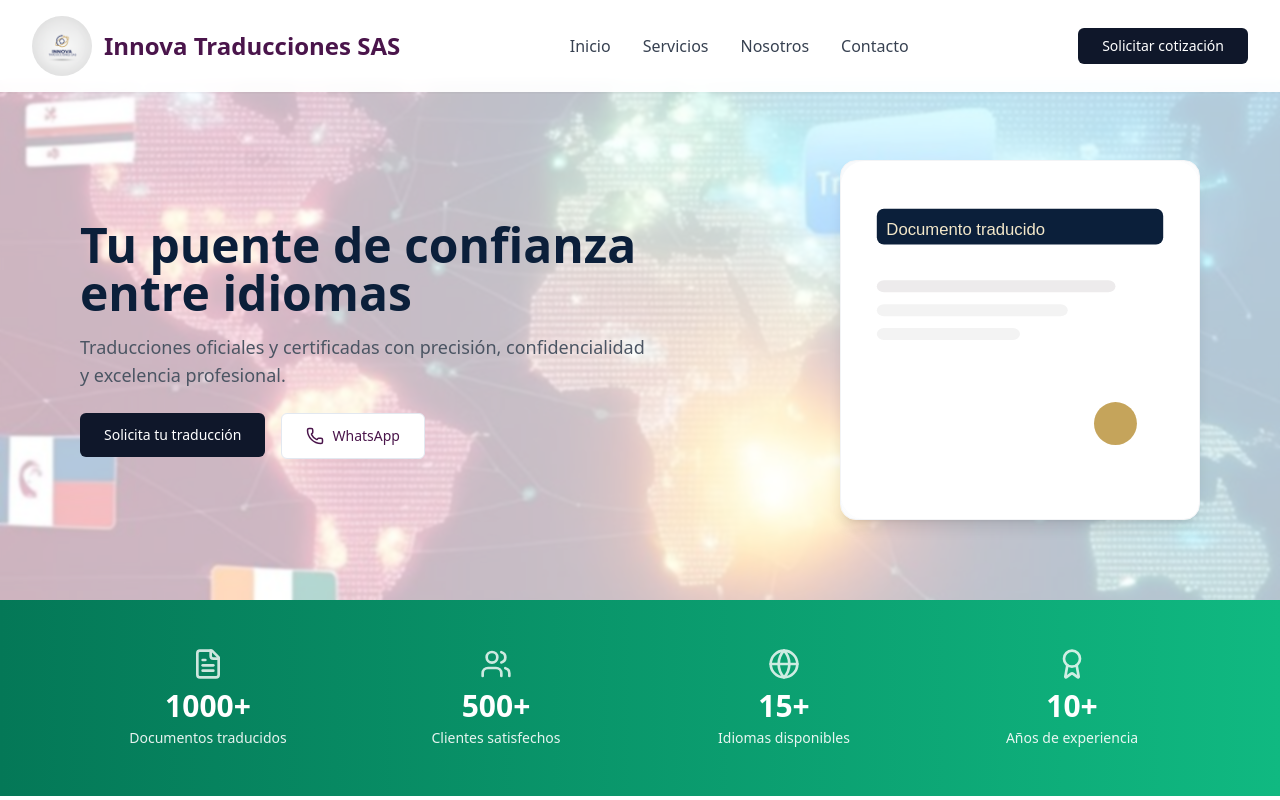
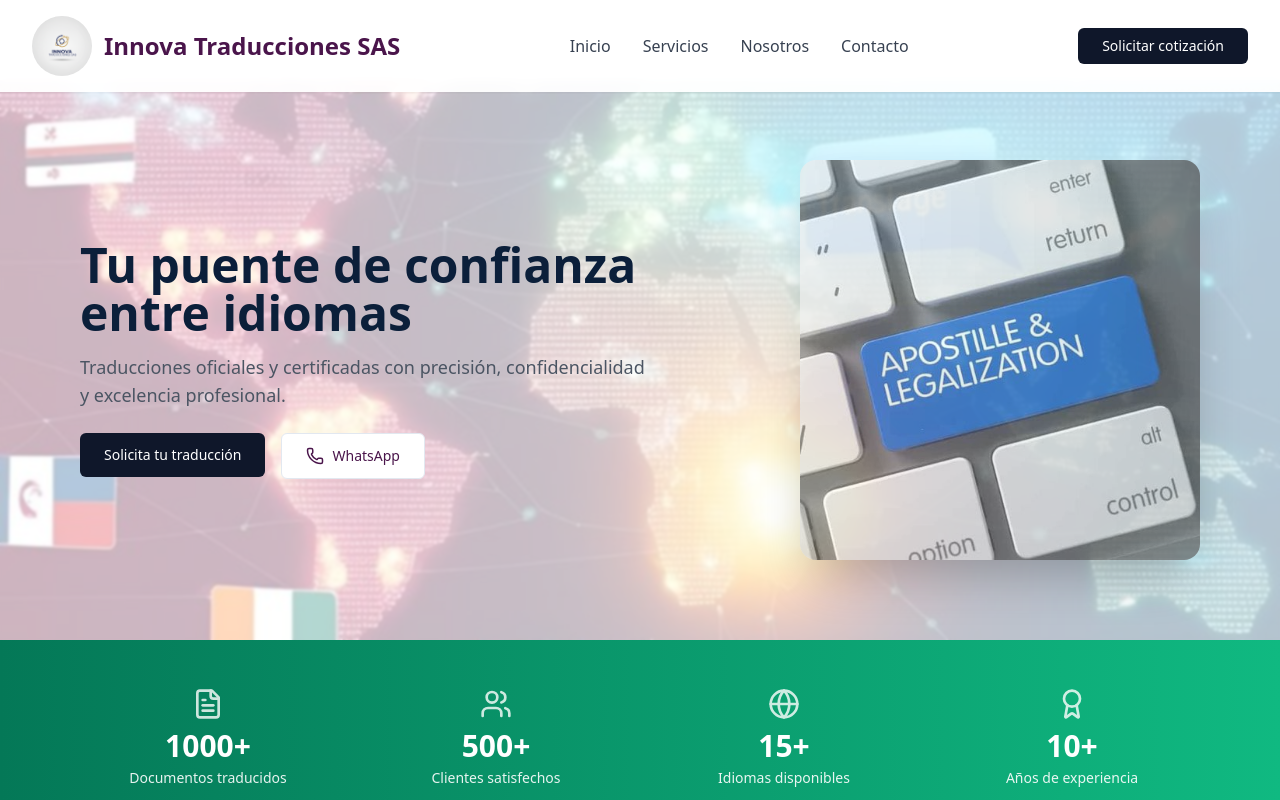
Before and after one commit to jhonnysarmiento2005-cyber/innova-traducciones, a Next.js app: page / in a window 1280 px wide. Shown: the top 800 px of the page. Built offline with nearby package versions, Linux system fonts and the light colour scheme.

Commit message:
cambie documento traducido

```diff
--- a/src/app/page.tsx
+++ b/src/app/page.tsx
@@ -228,19 +228,26 @@ export default function Home() {
           transition={{ duration: 1 }}
           className="mt-10 md:mt-0"
         >
-          <div className="w-[280px] md:w-[360px] h-[280px] md:h-[360px] rounded-2xl overflow-hidden shadow-lg border border-gray-100 bg-gradient-to-br from-slate-50 to-white flex items-center justify-center">
-            <svg width="240" height="240" viewBox="0 0 300 300" xmlns="http://www.w3.org/2000/svg" className="w-full h-full">
-              <rect x="0" y="0" width="300" height="300" rx="20" fill="#ffffff" />
-              <g transform="translate(30,40)">
-                <rect width="240" height="30" rx="6" fill="#0B1F3A" />
-                <rect y="60" width="200" height="10" rx="6" fill="#EDEBEC" />
-                <rect y="80" width="160" height="10" rx="6" fill="#F3F3F3" />
-                <rect y="100" width="120" height="10" rx="6" fill="#F3F3F3" />
-                <circle cx="200" cy="180" r="18" fill="#C5A45B" />
-                <text x="8" y="22" fill="#F3E7C9" fontSize="14" fontFamily="sans-serif">Documento traducido</text>
-              </g>
-            </svg>
-          </div>
+          <a
+            href={whatsappLink}
+            target="_blank"
+            rel="noopener noreferrer"
+            className="block w-[280px] md:w-[400px] h-[280px] md:h-[400px] rounded-2xl overflow-hidden shadow-2xl hover:shadow-3xl transition-all duration-300 cursor-pointer group"
+          >
+            <div className="relative w-full h-full">
+              <img
+                src="/documentotraducido.jpg"
+                alt="Servicios de traducción profesional - Contáctanos"
+                className="w-full h-full object-cover group-hover:scale-105 transition-transform duration-500 opacity-70 group-hover:opacity-85"
+              />
+              {/* Overlay con ícono de WhatsApp al pasar el mouse */}
+              <div className="absolute inset-0 bg-black/0 group-hover:bg-black/10 transition-all duration-300 flex items-center justify-center">
+                <div className="opacity-0 group-hover:opacity-100 transition-opacity duration-300 bg-green-500 rounded-full p-4 shadow-lg">
+                  <Phone size={32} className="text-white" />
+                </div>
+              </div>
+            </div>
+          </a>
         </motion.div>
        </div>
       </section>
```
Also changed, not shown: public/documentotraducido.jpg (added).
